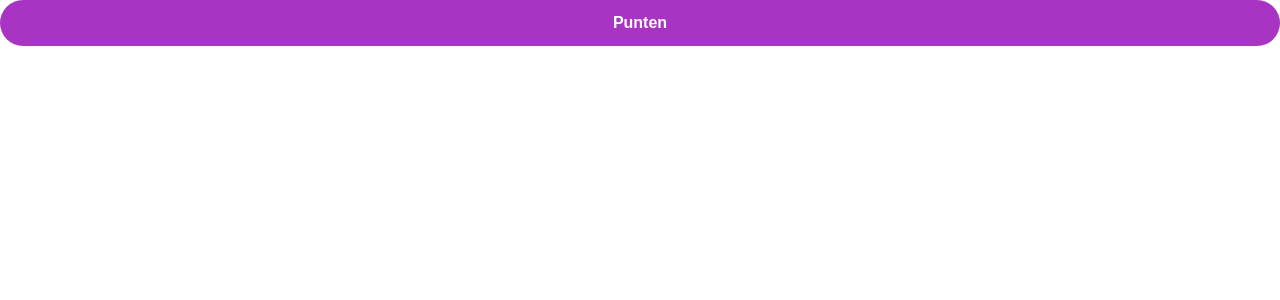
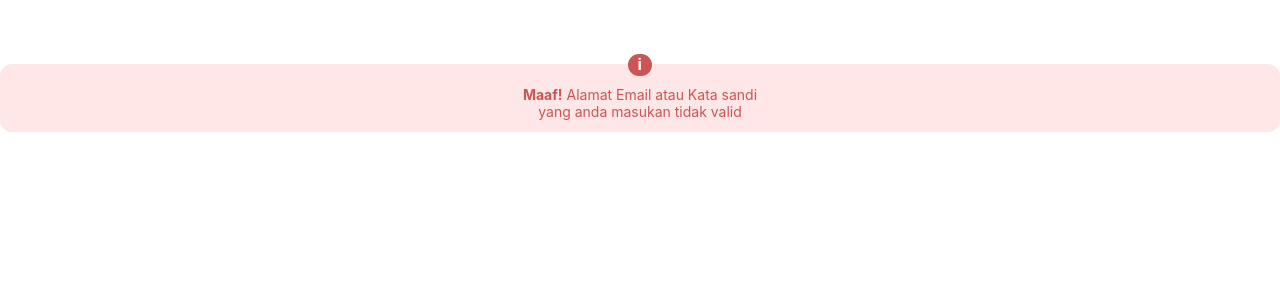
Before and after one commit to belajariah-platform/belajariah-web, a Next.js app: page / in a window 1280 px wide. Shown: the top 300 px of the page. Built offline with nearby package versions, Linux system fonts and the light colour scheme.

Commit message:
Component Button & Alert Form

```diff
--- a/src/components/alert/alert-form/alert-form.component.js
+++ b/src/components/alert/alert-form/alert-form.component.js
@@ -0,0 +1,19 @@
+import {
+    TxtAlert,
+    IconAlert,
+    ContainerAlert,
+    ViewcontainerAlert,
+} from './alert-form.styled'
+
+const AlertForm = () => {
+    return(
+        <ContainerAlert>
+            <IconAlert>i</IconAlert>
+            <ViewcontainerAlert>
+                <TxtAlert><strong>Maaf!</strong> Alamat Email atau Kata sandi<br></br>yang anda masukan tidak valid</TxtAlert>
+            </ViewcontainerAlert>
+        </ContainerAlert>
+    )
+}
+
+export default AlertForm
--- a/src/components/alert/alert-form/alert-form.styled.js
+++ b/src/components/alert/alert-form/alert-form.styled.js
@@ -0,0 +1,25 @@
+import styled from 'styled-components'
+
+export const ContainerAlert = styled.div`
+    width: 100%;
+    margin: 5% 0%;
+    border-radius: 12px;
+    padding: 0px 0px 12px 0px;
+    background-color: #FFE7E7;`
+export const ViewcontainerAlert = styled.div`
+    text-align: center;`
+export const IconAlert = styled.p`
+    top: -10px;
+    color: #fff;
+    width: 24px;
+    font-size: 16px;
+    margin: 0px auto;
+    font-weight: bold;
+    position: relative;
+    border-radius: 15px;
+    background-color: #CD5454;
+    padding: 0px 7px 2px 9.5px;`
+export const TxtAlert = styled.p`
+    margin: 0px;
+    color: #CD5454;
+    font-size: 14px;`
--- a/src/components/alert/alert-form/index.js
+++ b/src/components/alert/alert-form/index.js
@@ -0,0 +1,3 @@
+import AlertForm from './alert-form.component'
+
+export default AlertForm
--- a/src/components/alert/index.js
+++ b/src/components/alert/index.js
@@ -0,0 +1,3 @@
+import AlertForm from './alert-form'
+
+export {AlertForm}
--- a/src/components/index.js
+++ b/src/components/index.js
@@ -1,9 +1,10 @@
-import { CardForm } from './card'
 import Buttons from './button'
-import { HeaderUser } from './header'
+import {AlertForm} from './alert'
 import Context from './context'
 import Loading from './loading'
+import { CardForm } from './card'
 import TextInput from './text-input'
+import { HeaderUser } from './header'
 import { BackgroundAuth }  from './background'
 
 export {
@@ -11,6 +12,7 @@ export {
   Context,
   Loading,
   CardForm,
+  AlertForm,
   TextInput,
   HeaderUser,
   BackgroundAuth,
--- a/src/pages/index.js
+++ b/src/pages/index.js
@@ -1,11 +1,11 @@
-import { Buttons } from '../components'
+import { AlertForm } from '../components'
 
 const Index = () => {
   return (
     <div>
       {/* <HeaderUser /> */}
       {/* <CardForm /> */}
-      <Buttons />
+      <AlertForm />
     </div>
   )
 }
```
